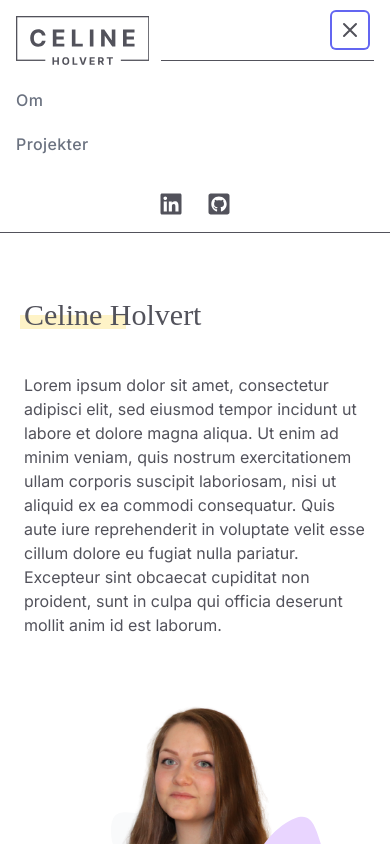
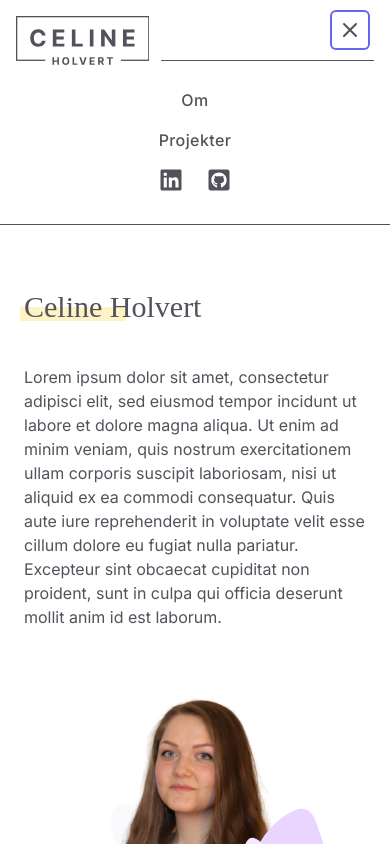
Before and after one commit to celinerh/portfolio, a React (Create React App) app: page / in a window 390 px wide. Both pictures are taken after a click on the button "Open main menu". Shown: the top 844 px of the page. Built offline with nearby package versions, Linux system fonts and the light colour scheme; a web font is replaced by a local one.

Commit message:
center burgermenu items

```diff
--- a/src/components/Navigation/Navigation.jsx
+++ b/src/components/Navigation/Navigation.jsx
@@ -100,20 +100,17 @@ export default function Example() {
             </div>
           </div>
 
-          <Disclosure.Panel className="sm:hidden">
-            <div className="pt-2 pb-3 space-y-1">
+          <Disclosure.Panel className="pt-4 pb-8 border-b sm:hidden border-zinc-600">
+            <div className="flex flex-col items-center gap-4 ">
               {NavigationListItems.map((listItem) => (
                 <NavLink
                   to={listItem.navLinkTo}
                   key={listItem.title}
-                  className="block py-2 pl-3 pr-4 text-base font-medium tracking-wide text-gray-500 border-l-4 border-transparent hover:bg-gray-50 hover:border-gray-300 hover:text-gray-700"
+                  className="block text-base font-medium tracking-wide text-zinc-600"
                 >
                   {listItem.title}
                 </NavLink>
               ))}
-            </div>
-            <div className="mb-8 ">
-              <div className="flex items-center py-4 border-b border-zinc-600">
               <ul className="flex gap-6 mx-auto text-2xl ">
                 <li>
                   <a
@@ -131,7 +128,6 @@ export default function Example() {
                 </li>
               </ul>
             </div>
-            </div>
           </Disclosure.Panel>
         </>
       )}
```
Lines whose indentation alone changed are shown as unchanged.
